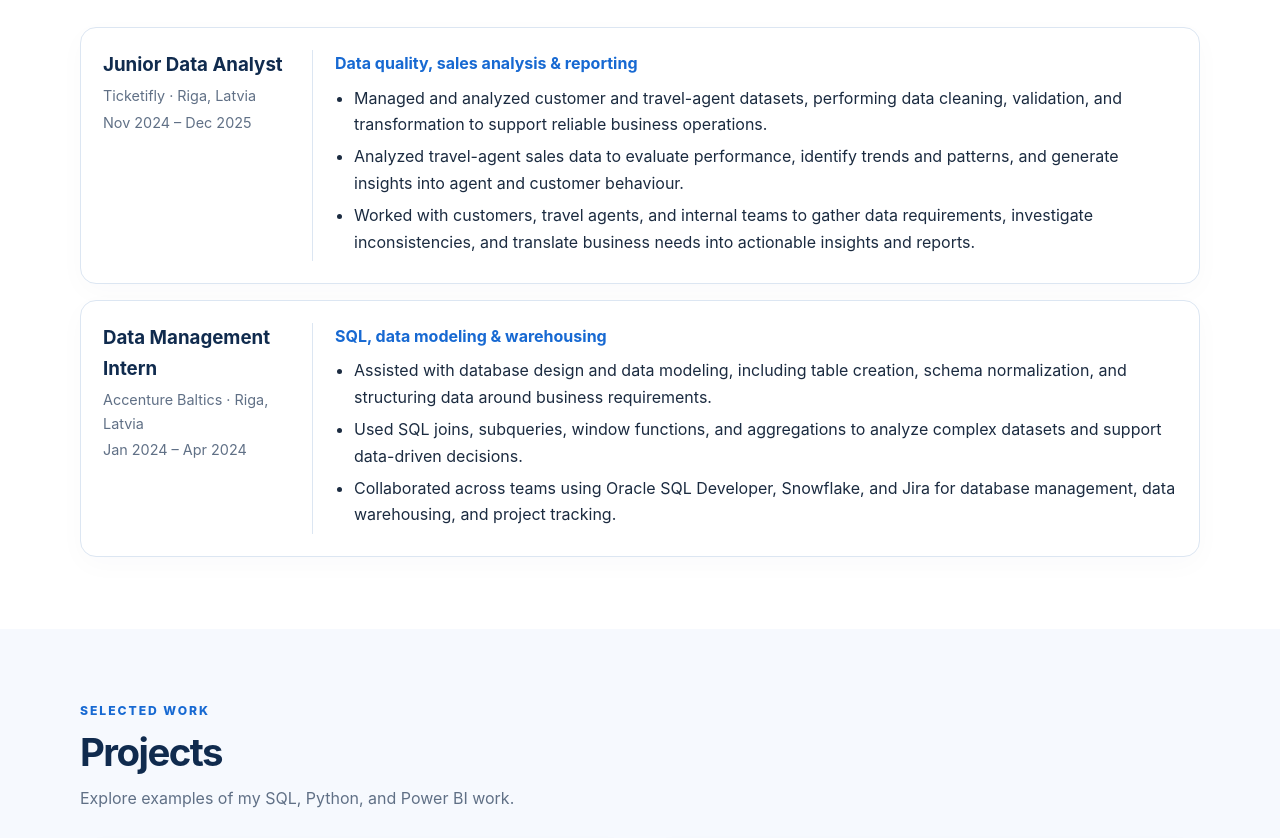
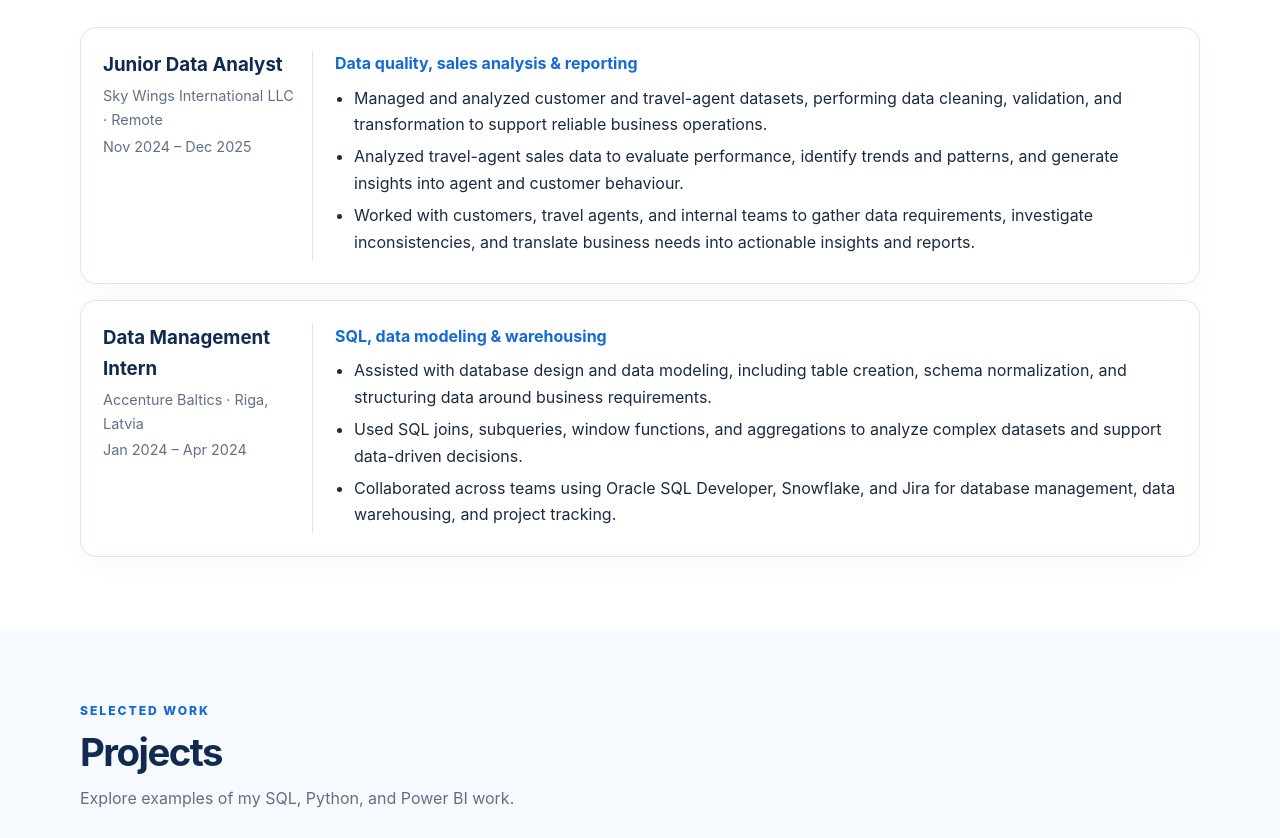
Before and after one commit to shyam-sundar-an/shyam-portfolio, a plain HTML site: page index.html in a window 1280 px wide. Shown: the part 1714-2552 px from the top of the page. Drawn offline with Linux system fonts and the light colour scheme.

Commit message:
Update index.html

```diff
--- a/index.html
+++ b/index.html
@@ -36,7 +36,7 @@ footer{background:var(--navy);color:#fff;padding:42px 0}.footer-inner{display:fl
 <div class="skill-card"><h3>Data platforms & engineering</h3><div class="skill-list"><span class="tag">Snowflake</span><span class="tag">Azure Data Factory</span><span class="tag">Azure Databricks</span><span class="tag">Data Modeling</span></div></div>
 </div></div></section>
 <section id="experience"><div class="wrap"><div class="section-head"><div class="eyebrow">Career</div><h2>Experience</h2><p>Practical data work across business operations and database management.</p></div><div class="timeline">
-<article class="timeline-card"><div class="timeline-meta"><h3>Junior Data Analyst</h3><p>Ticketifly · Riga, Latvia</p><p>Nov 2024 – Dec 2025</p></div><div><h4>Data quality, sales analysis & reporting</h4><ul><li>Managed and analyzed customer and travel-agent datasets, performing data cleaning, validation, and transformation to support reliable business operations.</li><li>Analyzed travel-agent sales data to evaluate performance, identify trends and patterns, and generate insights into agent and customer behaviour.</li><li>Worked with customers, travel agents, and internal teams to gather data requirements, investigate inconsistencies, and translate business needs into actionable insights and reports.</li></ul></div></article>
+<article class="timeline-card"><div class="timeline-meta"><h3>Junior Data Analyst</h3><p>Sky Wings International LLC · Remote</p><p>Nov 2024 – Dec 2025</p></div><div><h4>Data quality, sales analysis & reporting</h4><ul><li>Managed and analyzed customer and travel-agent datasets, performing data cleaning, validation, and transformation to support reliable business operations.</li><li>Analyzed travel-agent sales data to evaluate performance, identify trends and patterns, and generate insights into agent and customer behaviour.</li><li>Worked with customers, travel agents, and internal teams to gather data requirements, investigate inconsistencies, and translate business needs into actionable insights and reports.</li></ul></div></article>
 <article class="timeline-card"><div class="timeline-meta"><h3>Data Management Intern</h3><p>Accenture Baltics · Riga, Latvia</p><p>Jan 2024 – Apr 2024</p></div><div><h4>SQL, data modeling & warehousing</h4><ul><li>Assisted with database design and data modeling, including table creation, schema normalization, and structuring data around business requirements.</li><li>Used SQL joins, subqueries, window functions, and aggregations to analyze complex datasets and support data-driven decisions.</li><li>Collaborated across teams using Oracle SQL Developer, Snowflake, and Jira for database management, data warehousing, and project tracking.</li></ul></div></article>
 </div></div></section>
 <section id="projects" class="soft"><div class="wrap"><div class="section-head"><div class="eyebrow">Selected work</div><h2>Projects</h2><p>Explore examples of my SQL, Python, and Power BI work.</p></div><div class="grid projects">
```
